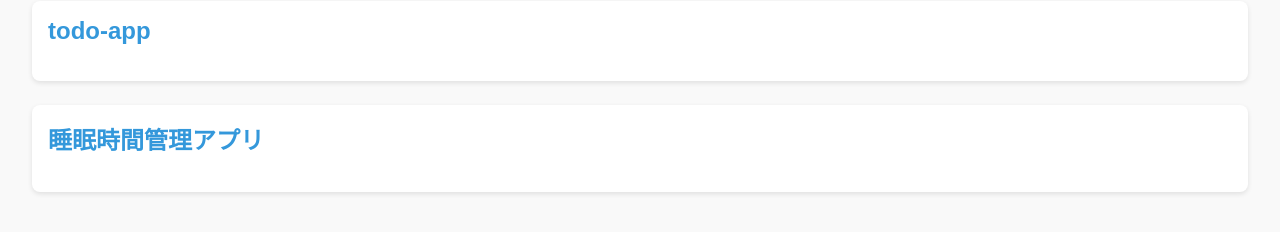
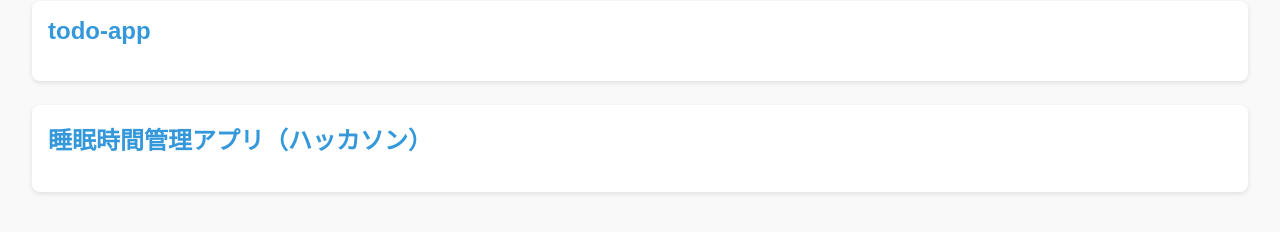
Before and after one commit to HYO-KM/myproducts-page, a plain HTML site: page main.html in a window 1280 px wide. Shown: the part 98-330 px from the top of the page. Drawn offline with Linux system fonts and the light colour scheme.

Commit message:
initial commit

```diff
--- a/main.html
+++ b/main.html
@@ -14,7 +14,7 @@
     </div>
 
     <div class="product">
-        <h2><a href="https://github.com/GEEKCAMP-Vol12/GEEKCAMP-Vol.12/" target="_blank">睡眠時間管理アプリ</a></h2>
+        <h2><a href="https://github.com/GEEKCAMP-Vol12/GEEKCAMP-Vol.12/" target="_blank">睡眠時間管理アプリ（ハッカソン）</a></h2>
     </div>
 
 </body>
```
